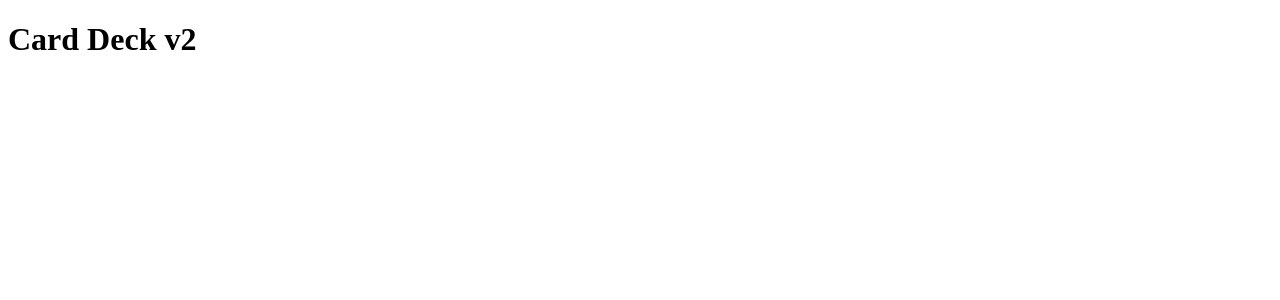
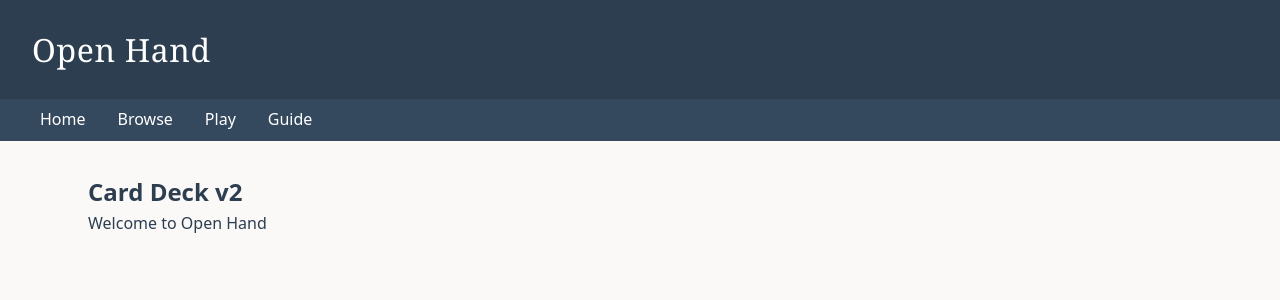
Before and after one commit to kayoslab/Open-Hand, a React (Vite) app: page / in a window 1280 px wide. Shown: the top 300 px of the page. Built offline with nearby package versions, Linux system fonts and the light colour scheme.

Commit message:
feat: [US-004] developer implement

```diff
--- /dev/null
+++ b/Output/US-004/developer.json
@@ -0,0 +1 @@
+{"files_changed":["src/ui/tokens.css","src/ui/Header/Header.tsx","src/ui/Header/Header.module.css","src/ui/Nav/Nav.tsx","src/ui/Nav/Nav.module.css","src/ui/Layout/Layout.tsx","src/ui/Layout/Layout.module.css","src/ui/index.ts","src/App.tsx","src/main.tsx"],"summary":"Created responsive application shell with Header (Open Hand branding), Nav (Home/Browse/Play/Guide links with aria-label and visible focus states), and Layout (CSS Grid shell with header/nav/main regions). Added CSS design tokens for colors, spacing, typography, and breakpoints. Updated App.tsx to use Layout shell and main.tsx to import tokens. No horizontal scrolling at any viewport. All 65 unit tests and 17 e2e tests pass across mobile (375px), tablet (768px), and desktop (1280px) viewports."}
--- a/src/App.tsx
+++ b/src/App.tsx
@@ -1,8 +1,11 @@
+import { Layout } from './ui/Layout/Layout'
+
 function App() {
   return (
-    <main>
-      <h1>Card Deck v2</h1>
-    </main>
+    <Layout>
+      <h2>Card Deck v2</h2>
+      <p>Welcome to Open Hand</p>
+    </Layout>
   )
 }
 
--- a/src/main.tsx
+++ b/src/main.tsx
@@ -1,5 +1,6 @@
 import { StrictMode } from 'react'
 import { createRoot } from 'react-dom/client'
+import './ui/tokens.css'
 import App from './App.tsx'
 
 createRoot(document.getElementById('root')!).render(
--- /dev/null
+++ b/src/ui/Header/Header.module.css
@@ -0,0 +1,22 @@
+.header {
+  background: var(--color-brand);
+  color: #fff;
+  padding: var(--space-md) var(--space-lg);
+}
+
+.title {
+  font-family: var(--font-family);
+  font-size: var(--font-size-xl);
+  font-weight: 400;
+  letter-spacing: 0.02em;
+}
+
+@media (min-width: 768px) {
+  .header {
+    padding: var(--space-lg) var(--space-xl);
+  }
+
+  .title {
+    font-size: var(--font-size-2xl);
+  }
+}
--- /dev/null
+++ b/src/ui/Header/Header.tsx
@@ -0,0 +1,9 @@
+import styles from './Header.module.css';
+
+export function Header() {
+  return (
+    <header className={styles.header}>
+      <h1 className={styles.title}>Open Hand</h1>
+    </header>
+  );
+}
--- /dev/null
+++ b/src/ui/Layout/Layout.module.css
@@ -0,0 +1,28 @@
+.layout {
+  display: flex;
+  flex-direction: column;
+  min-height: 100vh;
+  max-width: 100vw;
+  overflow-x: hidden;
+}
+
+.main {
+  flex: 1;
+  padding: var(--space-lg);
+  width: 100%;
+  max-width: 100%;
+}
+
+@media (min-width: 768px) {
+  .main {
+    padding: var(--space-xl);
+  }
+}
+
+@media (min-width: 1024px) {
+  .main {
+    padding: var(--space-xl) var(--space-2xl);
+    max-width: 1200px;
+    margin: 0 auto;
+  }
+}
--- /dev/null
+++ b/src/ui/Layout/Layout.tsx
@@ -0,0 +1,18 @@
+import { type ReactNode } from 'react';
+import { Header } from '../Header/Header';
+import { Nav } from '../Nav/Nav';
+import styles from './Layout.module.css';
+
+interface LayoutProps {
+  children: ReactNode;
+}
+
+export function Layout({ children }: LayoutProps) {
+  return (
+    <div className={styles.layout}>
+      <Header />
+      <Nav />
+      <main className={styles.main}>{children}</main>
+    </div>
+  );
+}
--- /dev/null
+++ b/src/ui/Nav/Nav.module.css
@@ -0,0 +1,39 @@
+.nav {
+  background: var(--color-brand-light);
+  padding: var(--space-sm) var(--space-lg);
+}
+
+.list {
+  display: flex;
+  gap: var(--space-md);
+  list-style: none;
+  flex-wrap: wrap;
+}
+
+.link {
+  color: #fff;
+  text-decoration: none;
+  font-size: var(--font-size-sm);
+  padding: var(--space-xs) var(--space-sm);
+  border-radius: 4px;
+  transition: background 0.15s ease;
+}
+
+.link:hover {
+  background: rgba(255, 255, 255, 0.1);
+}
+
+.link:focus {
+  outline: 2px solid #fff;
+  outline-offset: 2px;
+}
+
+@media (min-width: 768px) {
+  .nav {
+    padding: var(--space-sm) var(--space-xl);
+  }
+
+  .link {
+    font-size: var(--font-size-base);
+  }
+}
--- /dev/null
+++ b/src/ui/Nav/Nav.tsx
@@ -0,0 +1,24 @@
+import styles from './Nav.module.css';
+
+const navItems = [
+  { label: 'Home', href: '/' },
+  { label: 'Browse', href: '/browse' },
+  { label: 'Play', href: '/play' },
+  { label: 'Guide', href: '/guide' },
+];
+
+export function Nav() {
+  return (
+    <nav className={styles.nav} aria-label="Main navigation">
+      <ul className={styles.list}>
+        {navItems.map((item) => (
+          <li key={item.href}>
+            <a href={item.href} className={styles.link}>
+              {item.label}
+            </a>
+          </li>
+        ))}
+      </ul>
+    </nav>
+  );
+}
--- a/src/ui/index.ts
+++ b/src/ui/index.ts
@@ -1,2 +1,4 @@
 // Shared UI components: buttons, cards, layout, chips, modals
-export {};
+export { Header } from './Header/Header';
+export { Nav } from './Nav/Nav';
+export { Layout } from './Layout/Layout';
--- /dev/null
+++ b/src/ui/tokens.css
@@ -0,0 +1,61 @@
+:root {
+  /* Brand colors */
+  --color-brand: #2c3e50;
+  --color-brand-light: #34495e;
+  --color-surface: #faf9f7;
+  --color-surface-alt: #f0eeeb;
+  --color-text: #2c3e50;
+  --color-text-muted: #6b7280;
+  --color-border: #e5e2dd;
+
+  /* Tier colors */
+  --color-tier-open: #16a34a;
+  --color-tier-working: #d97706;
+  --color-tier-deep: #2563eb;
+
+  /* Spacing scale */
+  --space-xs: 0.25rem;
+  --space-sm: 0.5rem;
+  --space-md: 1rem;
+  --space-lg: 1.5rem;
+  --space-xl: 2rem;
+  --space-2xl: 3rem;
+
+  /* Typography */
+  --font-family: 'Georgia', 'Times New Roman', serif;
+  --font-family-sans: system-ui, -apple-system, sans-serif;
+  --font-size-sm: 0.875rem;
+  --font-size-base: 1rem;
+  --font-size-lg: 1.25rem;
+  --font-size-xl: 1.5rem;
+  --font-size-2xl: 2rem;
+
+  /* Breakpoints (for reference — use in media queries) */
+  /* mobile: < 768px */
+  /* tablet: 768px–1024px */
+  /* desktop: > 1024px */
+
+  /* Focus */
+  --focus-ring: 0 0 0 3px rgba(44, 62, 80, 0.4);
+}
+
+*,
+*::before,
+*::after {
+  box-sizing: border-box;
+  margin: 0;
+  padding: 0;
+}
+
+html {
+  overflow-x: hidden;
+}
+
+body {
+  font-family: var(--font-family-sans);
+  color: var(--color-text);
+  background: var(--color-surface);
+  line-height: 1.6;
+  max-width: 100vw;
+  overflow-x: hidden;
+}
```
